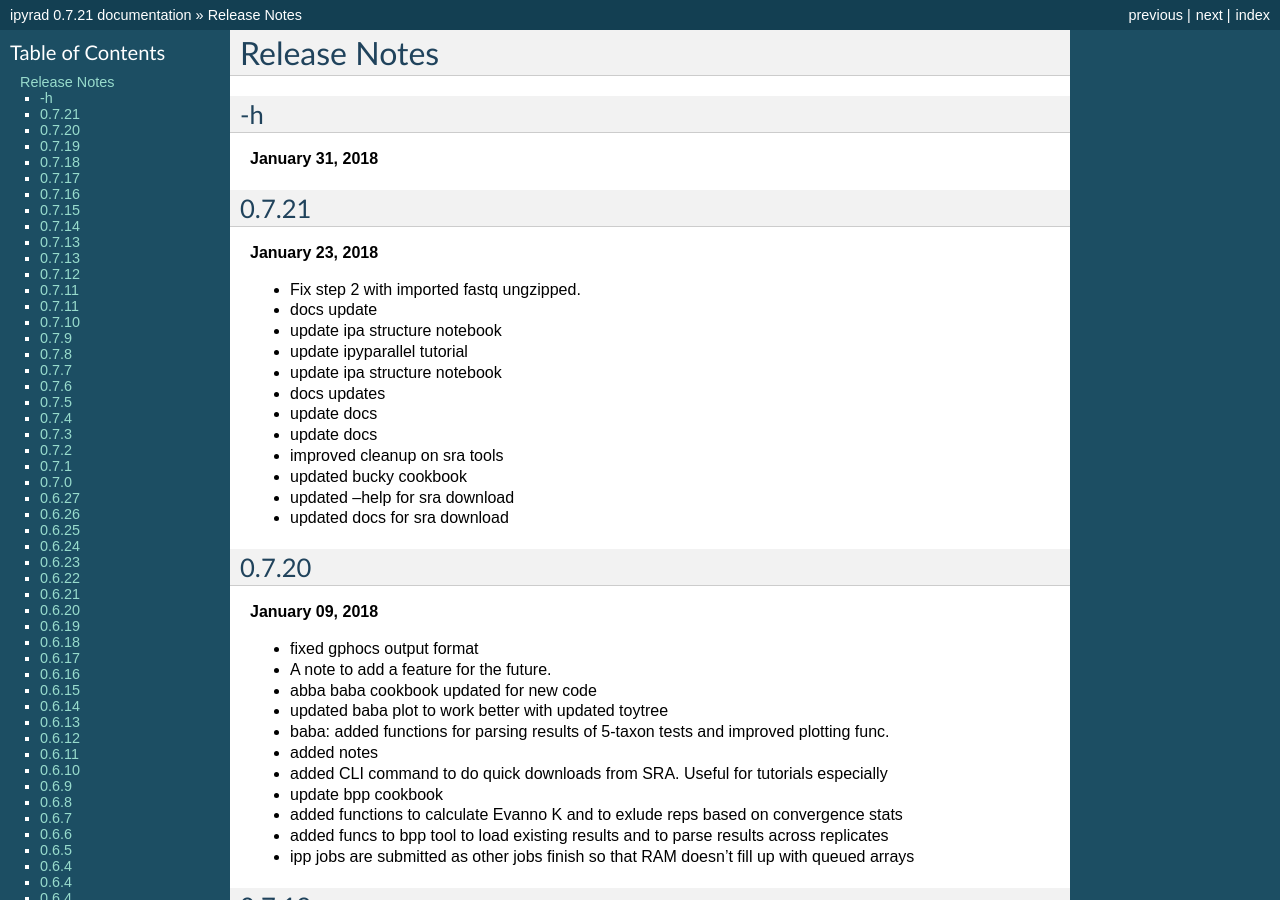
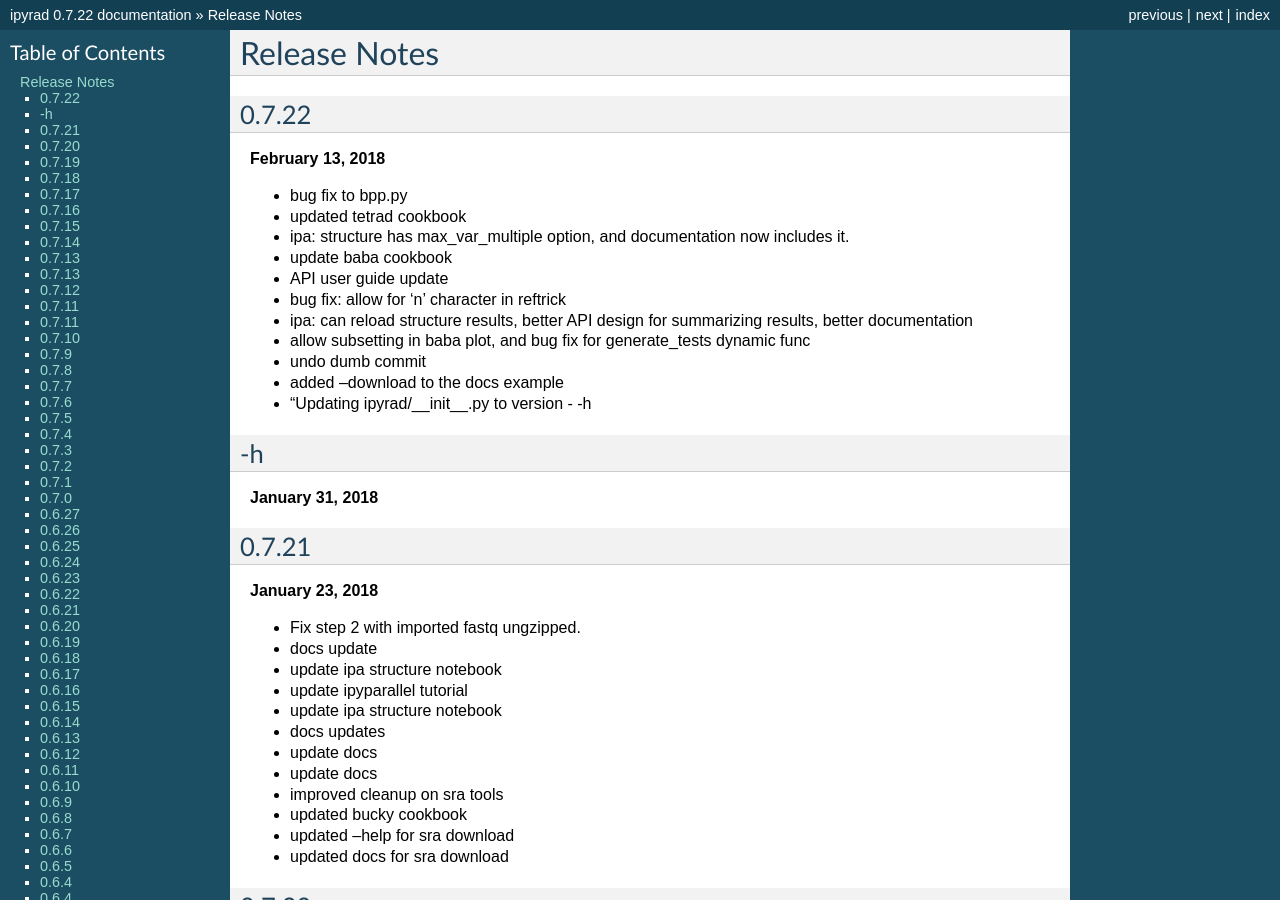
Before and after one commit to dereneaton/ipyrad, a Sphinx documentation site: the page built from docs/releasenotes.rst, in a window 1280 px wide and 900 px high. Built offline with Sphinx 7.4.7, drawn with Linux system fonts in a browser that asks for light colours; pages that are not in the unit, such as notebooks, are missing from menus; the version number is read from the project's files by our own code; some of the changed text lies outside the part shown.

Commit message:
"Updating ipyrad/__init__.py to version - 0.7.22

```diff
--- a/docs/releasenotes.rst
+++ b/docs/releasenotes.rst
@@ -4,6 +4,22 @@
 
 Release Notes
 =============
+
+0.7.22
+------
+**February 13, 2018**
+
+- bug fix to bpp.py
+- updated tetrad cookbook
+- ipa: structure has max_var_multiple option, and documentation now includes it.
+- update baba cookbook
+- API user guide update
+- bug fix: allow for 'n' character in reftrick
+- ipa: can reload structure results, better API design for summarizing results, better documentation
+- allow subsetting in baba plot, and bug fix for generate_tests dynamic func
+- undo dumb commit
+- added --download to the docs example
+-  "Updating ipyrad/__init__.py to version - -h
 
 -h
 --
--- a/ipyrad/__init__.py
+++ b/ipyrad/__init__.py
@@ -2,7 +2,7 @@
 
 
 ## dunders
-__version__ = "0.7.21"
+__version__ = "0.7.22"
 __author__ = "Deren Eaton & Isaac Overcast"
 
 ## Possible values for __loglevel__: "DEBUG"  "INFO"  "WARN"  "ERROR"
```
